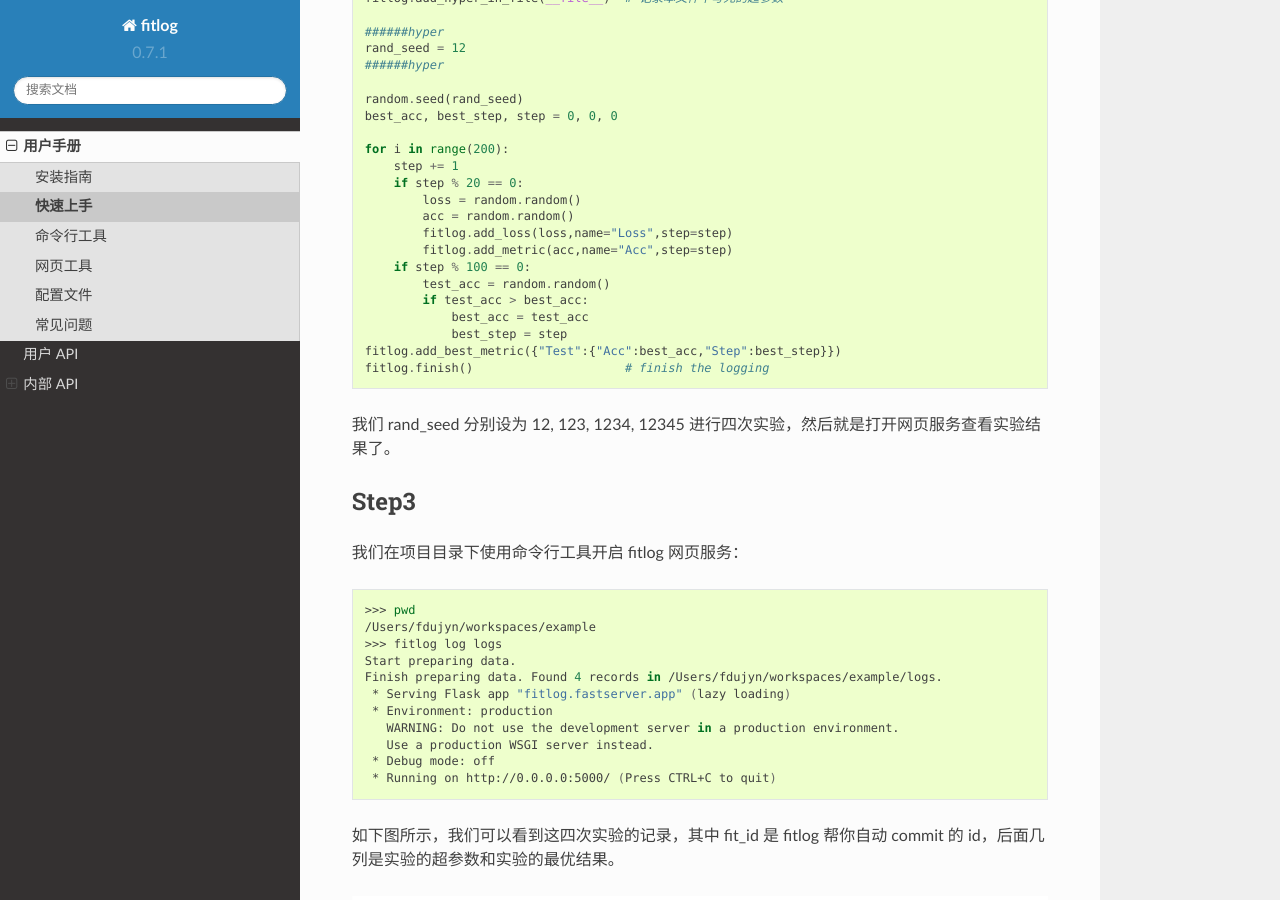
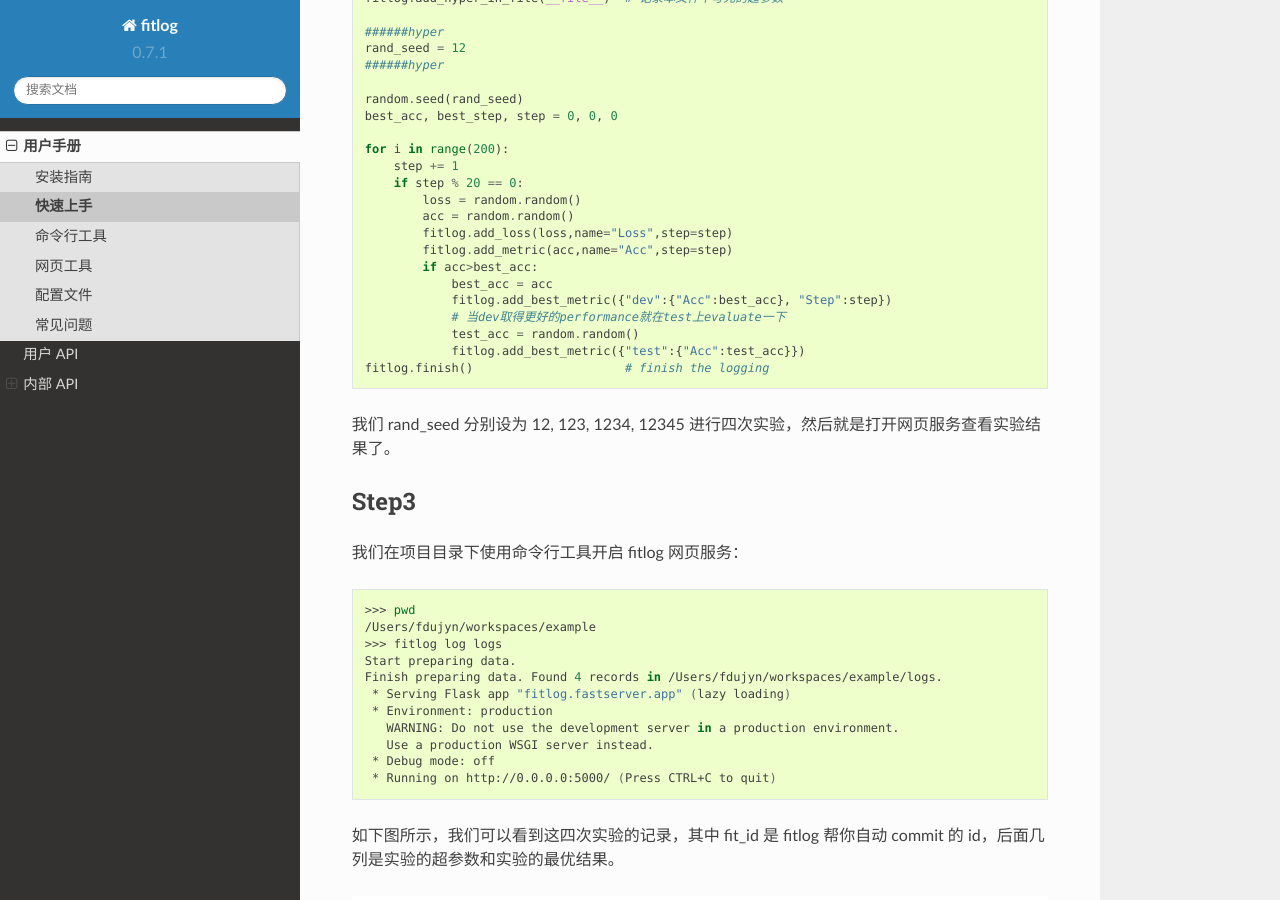
Before and after one commit to fastnlp/fitlog, a Sphinx documentation site: the page built from doc/source/user/quickstart.rst, in a window 1280 px wide and 900 px high, scrolled down 1214 px. Built offline with Sphinx 7.4.7 and the Read the Docs theme 2.0.0, drawn with Linux system fonts in a browser that asks for light colours.

Commit message:
update一下使用说明

```diff
--- a/doc/source/user/quickstart.rst
+++ b/doc/source/user/quickstart.rst
@@ -75,12 +75,12 @@
             acc = random.random()
             fitlog.add_loss(loss,name="Loss",step=step)
             fitlog.add_metric(acc,name="Acc",step=step)
-        if step % 100 == 0:
-            test_acc = random.random()
-            if test_acc > best_acc:
-                best_acc = test_acc
-                best_step = step
-    fitlog.add_best_metric({"Test":{"Acc":best_acc,"Step":best_step}})
+            if acc>best_acc:
+                best_acc = acc
+                fitlog.add_best_metric({"dev":{"Acc":best_acc}, "Step":step})
+                # 当dev取得更好的performance就在test上evaluate一下
+                test_acc = random.random()
+                fitlog.add_best_metric({"test":{"Acc":test_acc}})
     fitlog.finish()                     # finish the logging
 
 我们 rand_seed 分别设为 12, 123, 1234, 12345 进行四次实验，然后就是打开网页服务查看实验结果了。
```
